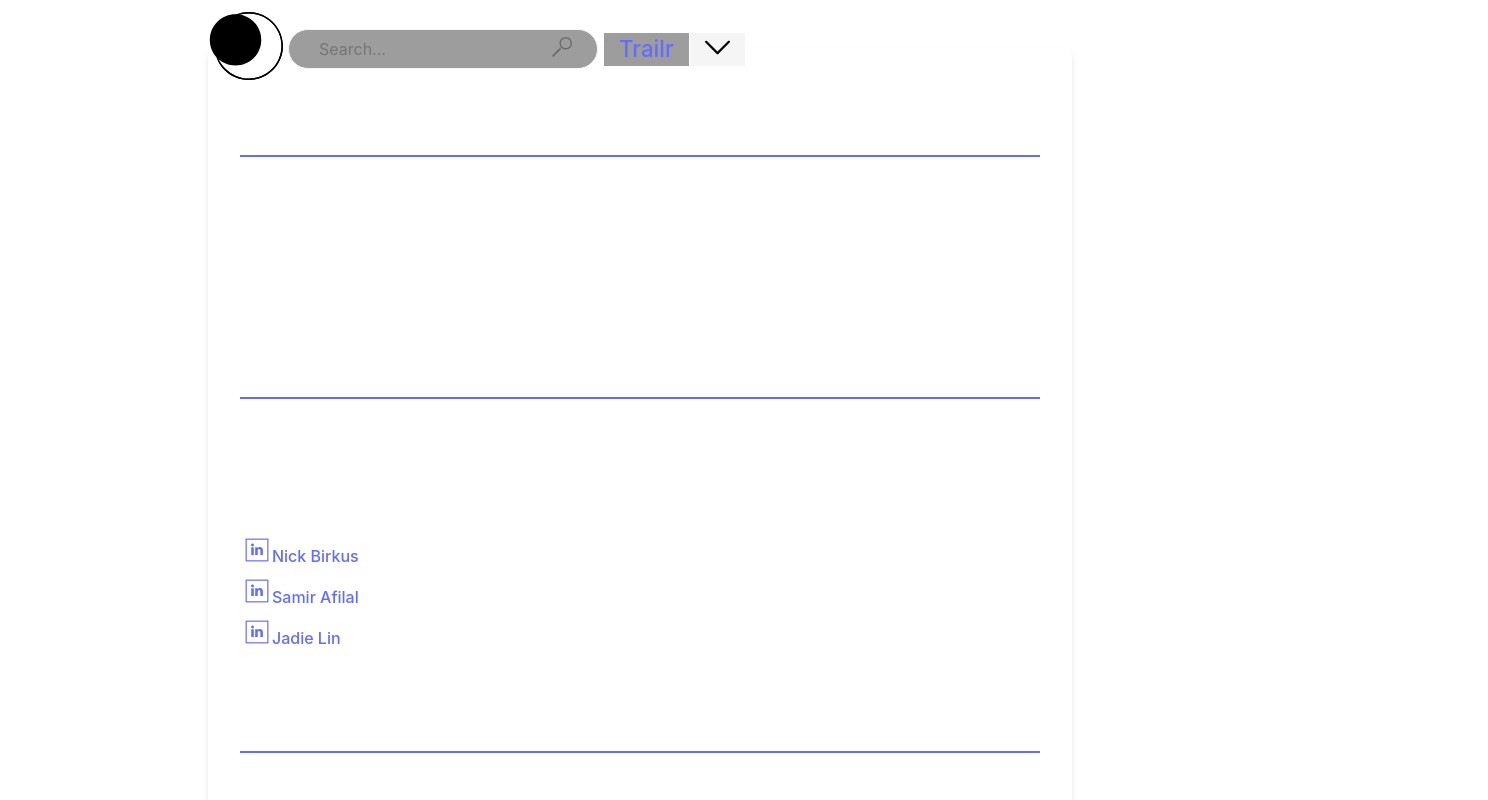
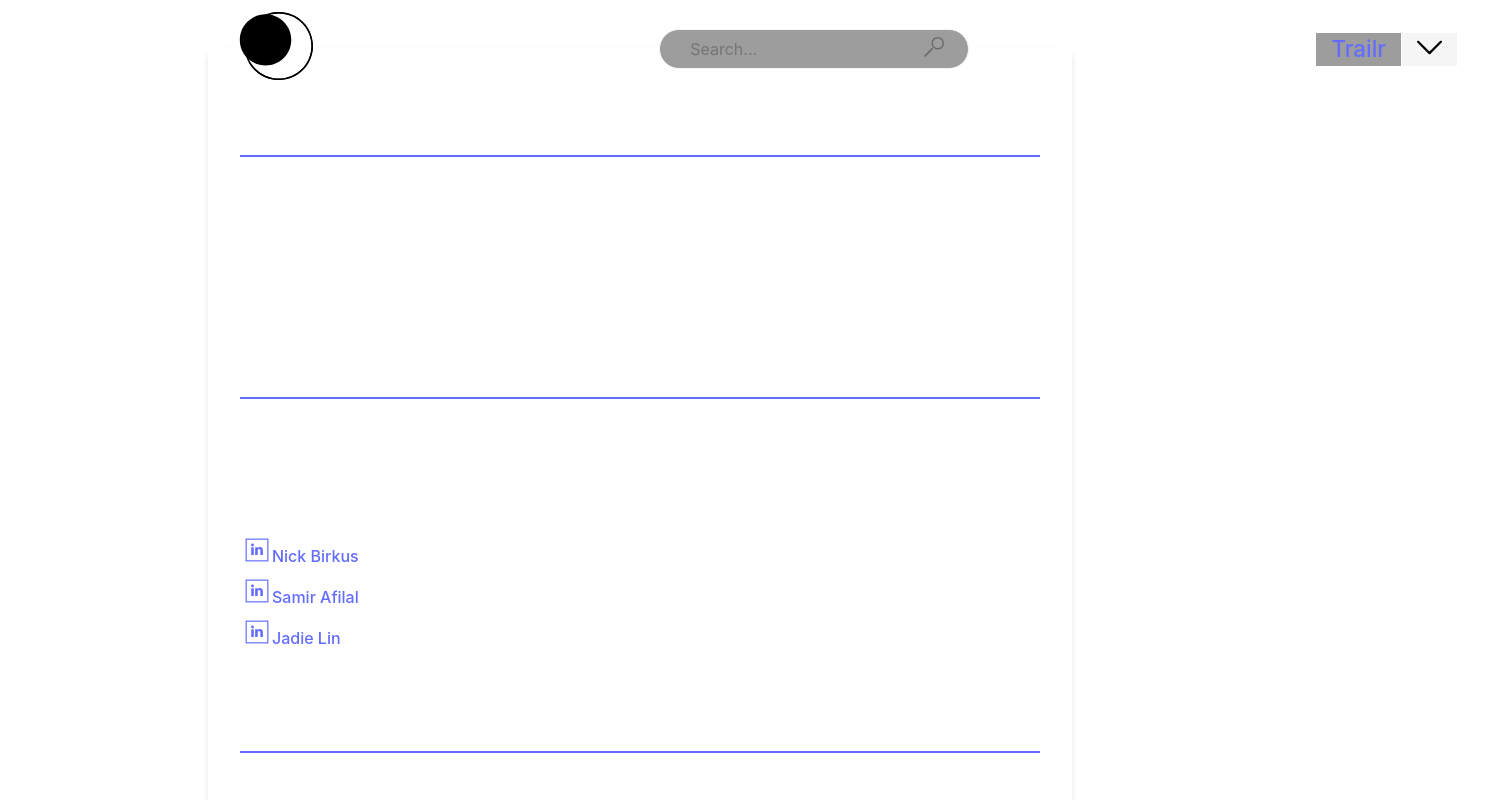
Before and after one commit to DolphStar/movie-db, a React (Vite) app: page /about in a window 1280 px wide. Shown: the top 800 px of the page, 1488 px wide, since content can reach past the window. Built offline with nearby package versions, Linux system fonts and the light colour scheme.

Commit message:
reformatted the header to position absolute

```diff
--- a/src/components/TrailrMultiplayer/Room.jsx
+++ b/src/components/TrailrMultiplayer/Room.jsx
@@ -59,6 +59,8 @@ function Room({
     movieID: "",
   });
 
+  // Single source of truth for the onSnapShot unsubscribe functions
+
   // Single source of truth for the endRound state
   const [endRound, setEndRound] = useState(false);
 
--- a/src/scss/layout/_header.scss
+++ b/src/scss/layout/_header.scss
@@ -6,6 +6,7 @@
 .main-header {
     top: 3%;
     z-index: 9999;
+    width: 100%;
     position: absolute;
     height: $header-item-height;
 
@@ -14,6 +15,8 @@
         flex-direction: row;
         align-items: center;
         justify-content: space-between;
+        margin-left: 30px;
+        margin-right: 30px;
         position: relative;
         height: $header-item-height;
 
@@ -150,6 +153,8 @@
 // }
 .suggestions-list {
     position: absolute;
+    left: 50%;
+    transform: translate(-50%);
     top: 100%;
     margin: 0 auto;
     max-width: 300px;
```
